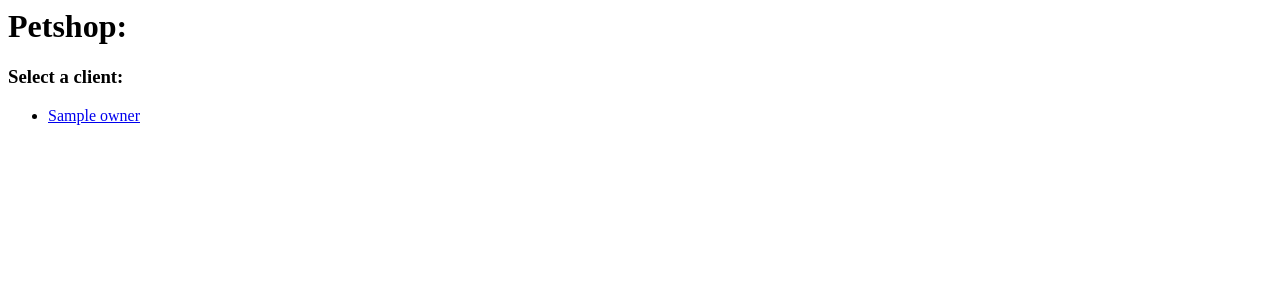
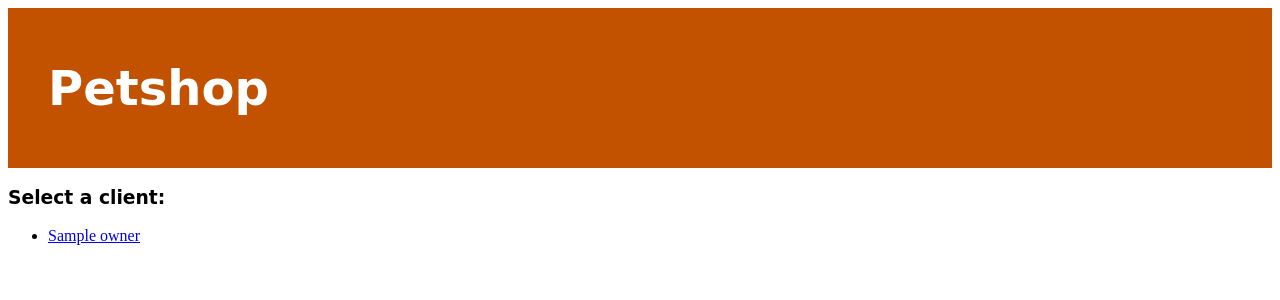
Before and after one commit to VincentRavera/django-petclinic, a Django app: template petshop/templates/petshop/owner_list.html in a window 1280 px wide. Shown: the top 300 px of the page. Run offline with Django 3.2, Linux system fonts and the light colour scheme; the template is opened without the code that fills it: most values are stand-ins (such as "Sample title", 1, 10 or a date in 2020).

Commit message:
Style basic implementation

```diff
--- /dev/null
+++ b/petshop/static/petshop/style.css
@@ -0,0 +1,48 @@
+.page-header {
+    background-color: #C25100;
+    margin-top: 0;
+    padding: 20px 20px 20px 40px;
+}
+
+.page-header h1, .page-header h1 a, .page-header h1 a:visited, .page-header h1 a:active {
+    color: #ffffff;
+    font-size: 36pt;
+    text-decoration: none;
+}
+
+.content {
+    margin-left: 40px;
+}
+
+h1, h2, h3, h4 {
+    font-family: 'Lobster', cursive;
+}
+
+.date {
+    color: #828282;
+}
+
+.save {
+    float: right;
+}
+
+.post-form textarea, .post-form input {
+    width: 100%;
+}
+
+.top-menu, .top-menu:hover, .top-menu:visited {
+    color: #ffffff;
+    float: right;
+    font-size: 26pt;
+    margin-right: 20px;
+}
+
+.post {
+    margin-bottom: 70px;
+}
+
+.post h2 a, .post h2 a:visited {
+    color: #000000;
+}
+
+Context | Request Context
--- a/petshop/templates/petshop/animal_view.html
+++ b/petshop/templates/petshop/animal_view.html
@@ -1,5 +1,8 @@
-<h1>{{ animal.name }}</h1>
+{% extends 'petshop/base.html' %}
+{% block content %}
+<h2>{{ animal.name }}</h2>
 <ul>
   <li>Sex: {{animal.sex}}</li>
   <li>Owner: <a href="{% url 'petshop:owner' animal.owner.id %}">{{animal.owner.name}}</a> </li>
 </ul>
+{% endblock %}
--- /dev/null
+++ b/petshop/templates/petshop/base.html
@@ -0,0 +1,16 @@
+{% load static %}
+<!DOCTYPE html>
+<html lang="en">
+  <head>
+    <title>Petshop</title>
+    <link rel="shortcut icon" type="image/png" href="{% static 'petshop/favicon.ico' %}"/>
+  </head>
+  <body>
+  <link rel="stylesheet" type="text/css" href="{% static 'petshop/style.css' %}">
+  <div class="page-header">
+    <h1>Petshop</h1>
+  </div>
+  {% block content %}
+  {% endblock %}
+  </body>
+</html>
--- a/petshop/templates/petshop/owner_list.html
+++ b/petshop/templates/petshop/owner_list.html
@@ -1,11 +1,13 @@
+{% extends 'petshop/base.html' %}
+{% block content %}
 {% if owner_list %}
-    <h1>Petshop:</h1>
-    <h3>Select a client:</h3>
-    <ul>
+<h3>Select a client:</h3>
+<ul>
     {% for owner in owner_list %}
-        <li><a href="{% url 'petshop:owner' owner.id %}">{{ owner.name }}</a></li>
+    <li><a href="{% url 'petshop:owner' owner.id %}">{{ owner.name }}</a></li>
     {% endfor %}
-    </ul>
+</ul>
 {% else %}
-    <p>No Customes are available.</p>
+<p>No Customes are available.</p>
 {% endif %}
+{% endblock %}
--- a/petshop/templates/petshop/owner_view.html
+++ b/petshop/templates/petshop/owner_view.html
@@ -1,3 +1,6 @@
+{% extends 'petshop/base.html' %}
+{% block content %}
+
 {% if owner %}
   <h1>{{ owner.name }}</h1>
   <h2>List of pets:</h2>
@@ -7,3 +10,4 @@
 {% else %}
   <p>No owner id</p>
 {% endif %}
+{% endblock %}
```
Also changed, not shown: petshop/templates/petshop/animal_list.html (+8 -6 lines), petshop/templates/petshop/index.html (+9 -3 lines), petshop/static/petshop/favicon.ico (added), 1 other file.
